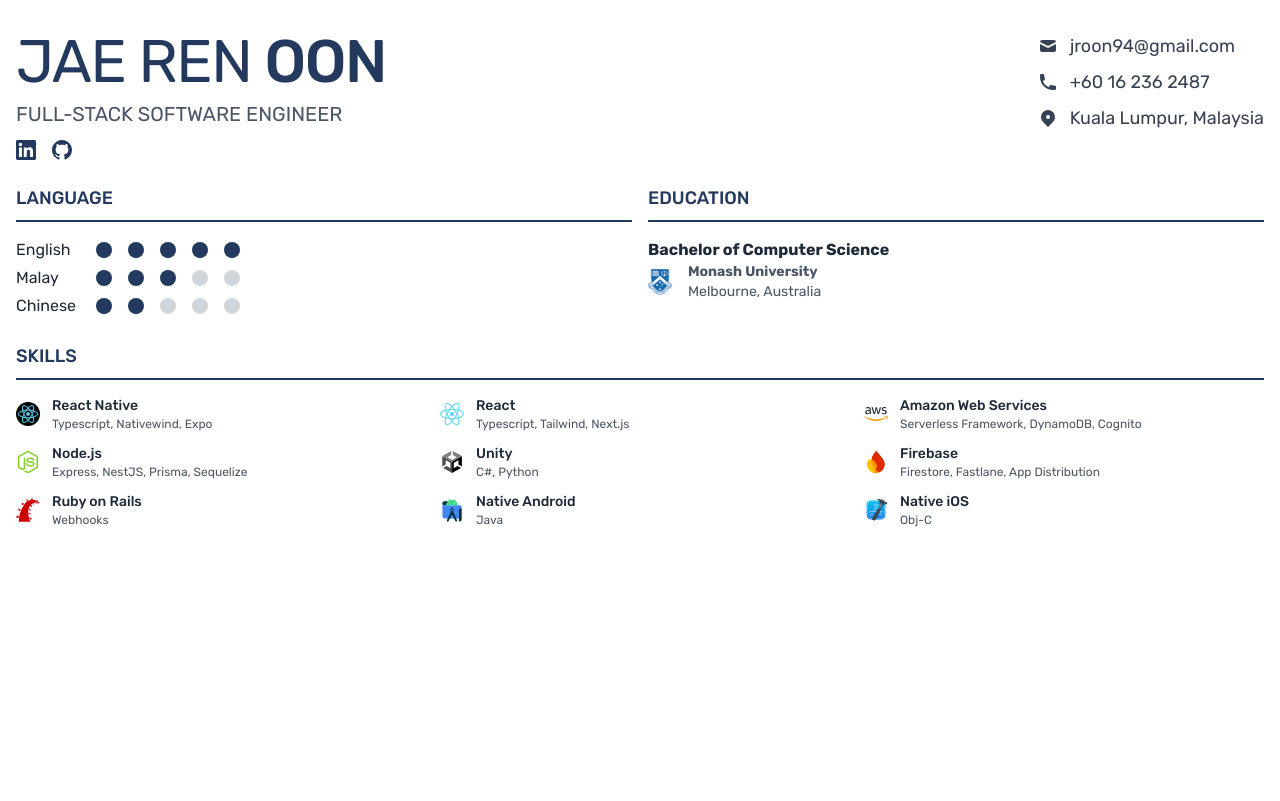
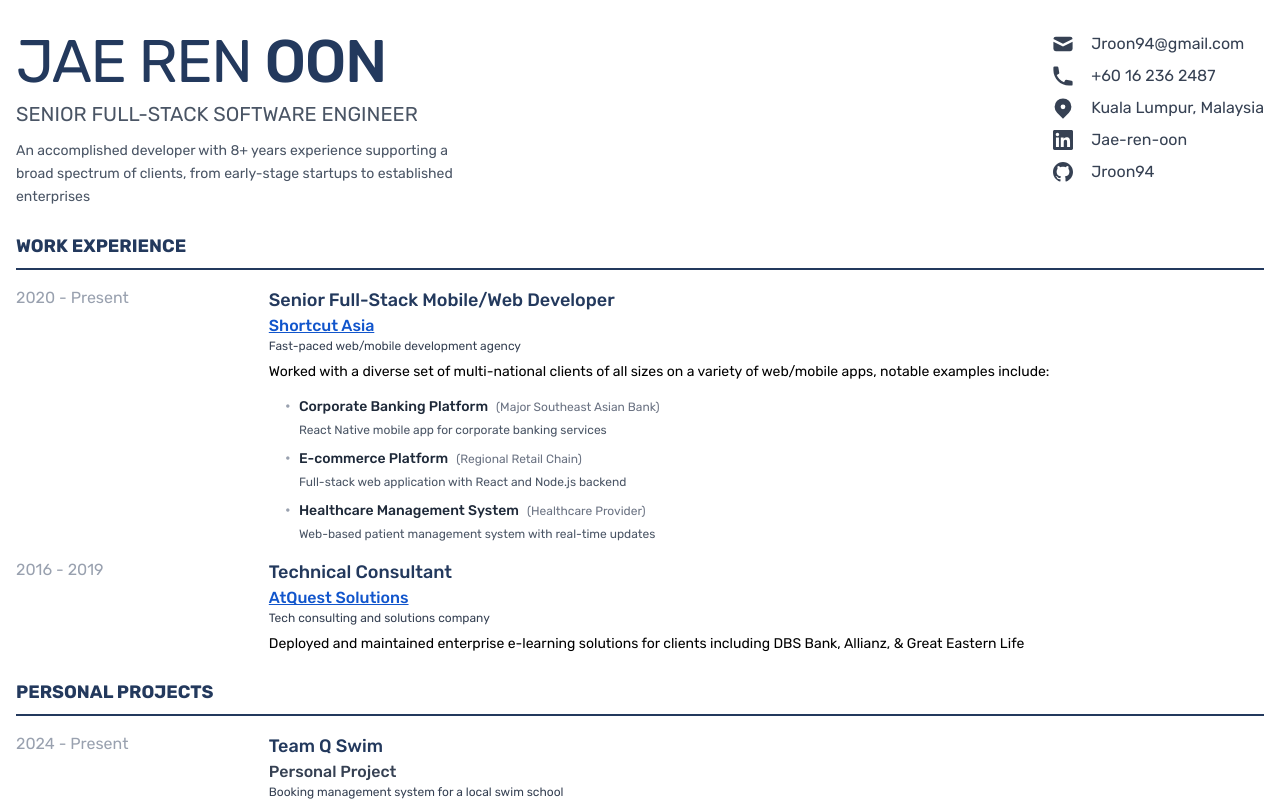
Before and after one commit to Jroon94/jaeren-resume, a Next.js app: page / in a window 1280 px wide. Shown: the top 801 px of the page. Built offline with nearby package versions, Linux system fonts and the light colour scheme.

Commit message:
Add exp and personal projects

```diff
--- a/src/app/app.css
+++ b/src/app/app.css
@@ -2,4 +2,5 @@
 
 @theme {
   --color-core-blue: oklch(0.3451 0.0693 259.82);
+  --color-link-blue: oklch(0.4883 0.1957 261.16);
 }
--- a/src/app/page.tsx
+++ b/src/app/page.tsx
@@ -12,9 +12,105 @@ export default function Home() {
     <div className="w-full px-4 mt-8" ref={componentRef}>
       <Header />
 
+      <div className="mt-6">
+        <h2 className="text-lg font-bold text-core-blue mb-2">
+          WORK EXPERIENCE
+        </h2>
+        <div className="border-b-2 border-core-blue mb-4"></div>
+        <div className="space-y-4">
+          {personalData.experience.map((exp, index) => (
+            <div key={index} className="grid grid-cols-5 gap-4">
+              <div className="col-span-1 text-left">
+                <span className="text-base text-gray-400">{exp.duration}</span>
+              </div>
+              <div className="col-span-4">
+                <h3 className="text-lg text-core-blue font-medium">
+                  {exp.title}
+                </h3>
+                <a
+                  href={exp.companyUrl}
+                  target="_blank"
+                  rel="noopener noreferrer"
+                  className="text-md text-link-blue font-medium underline hover:text-core-blue transition-colors">
+                  {exp.company}
+                </a>
+                <p className="text-xs text-gray-700">
+                  {exp.companyDescription}
+                </p>
+                <p className="text-sm mt-2">{exp.description}</p>
+                {exp.projects && (
+                  <div className="mt-3">
+                    <ul className="space-y-2">
+                      {exp.projects.map((project, projectIndex) => (
+                        <li key={projectIndex} className="ml-4">
+                          <div className="flex items-start">
+                            <span className="text-gray-400 mr-2">•</span>
+                            <div>
+                              <span className="text-sm font-medium text-gray-800">
+                                {project.name}
+                              </span>
+                              <span className="text-xs text-gray-500 ml-2">
+                                ({project.client})
+                              </span>
+                              <p className="text-xs text-gray-600 mt-1">
+                                {project.description}
+                              </p>
+                            </div>
+                          </div>
+                        </li>
+                      ))}
+                    </ul>
+                  </div>
+                )}
+              </div>
+            </div>
+          ))}
+        </div>
+      </div>
+
+      <div className="mt-6">
+        <h2 className="text-lg font-bold text-core-blue mb-2">
+          PERSONAL PROJECTS
+        </h2>
+        <div className="border-b-2 border-core-blue mb-4"></div>
+        <div className="space-y-4">
+          {personalData.personalProjects.map((project, index) => (
+            <div key={index} className="grid grid-cols-5 gap-4">
+              <div className="col-span-1 text-left">
+                <span className="text-base text-gray-400">
+                  {project.duration}
+                </span>
+              </div>
+              <div className="col-span-4">
+                <h3 className="text-lg text-core-blue font-medium">
+                  {project.title}
+                </h3>
+                {(project as any).companyUrl ? (
+                  <a
+                    href={(project as any).companyUrl}
+                    target="_blank"
+                    rel="noopener noreferrer"
+                    className="text-md text-link-blue font-medium underline hover:text-core-blue transition-colors">
+                    {(project as any).company}
+                  </a>
+                ) : (
+                  <span className="text-md text-gray-700 font-medium">
+                    {(project as any).company || 'Personal Project'}
+                  </span>
+                )}
+                <p className="text-xs text-gray-700">
+                  {project.companyDescription}
+                </p>
+                <p className="text-sm mt-2">{project.description}</p>
+              </div>
+            </div>
+          ))}
+        </div>
+      </div>
+
       <div className="grid grid-cols-2 gap-4 mt-6">
         <div>
-          <h2 className="text-lg font-medium text-core-blue mb-2">LANGUAGE</h2>
+          <h2 className="text-lg font-bold text-core-blue mb-2">LANGUAGE</h2>
           <div className="border-b-2 border-core-blue mb-4"></div>
           <div className="space-y-1">
             <div className="flex items-center">
@@ -51,10 +147,12 @@ export default function Home() {
         </div>
 
         <div>
-          <h2 className="text-lg font-medium text-core-blue mb-2">EDUCATION</h2>
+          <h2 className="text-lg font-bold text-core-blue mb-2">EDUCATION</h2>
           <div className="border-b-2 border-core-blue mb-4"></div>
           <div>
-            <div className="text-gray-800 font-bold">Bachelor of Computer Science</div>
+            <div className="text-gray-800 font-bold">
+              Bachelor of Computer Science
+            </div>
             <div className="flex items-center space-x-4">
               <img
                 src="/monash-coat-of-arms.png"
@@ -62,8 +160,12 @@ export default function Home() {
                 className="w-6 h-7 object-contain"
               />
               <div>
-                <div className="text-sm text-gray-600 font-bold">Monash University</div>
-                <div className="text-sm text-gray-600">Melbourne, Australia</div>
+                <div className="text-sm text-gray-600 font-bold">
+                  Monash University
+                </div>
+                <div className="text-sm text-gray-600">
+                  Melbourne, Australia
+                </div>
               </div>
             </div>
           </div>
@@ -71,7 +173,7 @@ export default function Home() {
       </div>
 
       <div className="mt-6">
-        <h2 className="text-lg font-medium text-core-blue mb-2">SKILLS</h2>
+        <h2 className="text-lg font-bold text-core-blue mb-2">SKILLS</h2>
         <div className="border-b-2 border-core-blue mb-4"></div>
         <div className="grid grid-cols-3 gap-x-6 gap-y-3">
           {personalData.skills.map((skill, index) => (
@@ -85,9 +187,13 @@ export default function Home() {
                   />
                 )}
                 <div>
-                  <div className="text-gray-800 text-sm font-medium">{typeof skill === 'string' ? skill : skill.name}</div>
+                  <div className="text-gray-800 text-sm font-medium">
+                    {typeof skill === 'string' ? skill : skill.name}
+                  </div>
                   {typeof skill === 'object' && skill.subtitle && (
-                    <div className="text-gray-600 text-xs">{skill.subtitle}</div>
+                    <div className="text-gray-600 text-xs">
+                      {skill.subtitle}
+                    </div>
                   )}
                 </div>
               </div>
--- a/src/components/Header.tsx
+++ b/src/components/Header.tsx
@@ -16,44 +16,51 @@ export default function Header() {
           <span className="font-medium">{personalData.lastName}</span>
         </h1>
         <p className="text-xl text-gray-600 mt-2">{personalData.jobTitle}</p>
-        <div className="flex space-x-4 mt-3">
-          <a
-            href={personalData.linkedin}
-            target="_blank"
-            rel="noopener noreferrer"
-            className="text-core-blue hover:text-gray-600 transition-colors"
-            title="LinkedIn Profile">
-            <LinkedInIcon />
-          </a>
-          <a
-            href={personalData.github}
-            target="_blank"
-            rel="noopener noreferrer"
-            className="text-core-blue hover:text-gray-600 transition-colors"
-            title="GitHub Profile">
-            <GitHubIcon />
-          </a>
-        </div>
+        <p className="text-sm text-gray-600 mt-3 leading-relaxed max-w-md">
+          {personalData.summary}
+        </p>
       </div>
-      <div className="text-lg text-gray-700 space-y-2">
-        <div className="flex items-center space-x-3">
-          <div className="flex items-center justify-center">
-            <EmailIcon className="w-5 h-5" />
+      <div className="text-base text-gray-700 space-y-2">
+        <div className="flex items-center space-x-4">
+          <div className="w-6 flex items-center justify-center">
+            <EmailIcon className="w-6 h-6" />
           </div>
           <span>{personalData.email}</span>
         </div>
-        <div className="flex items-center space-x-3">
-          <div className="flex items-center justify-center">
-            <PhoneIcon className="w-5 h-5" />
+        <div className="flex items-center space-x-4">
+          <div className="w-6 flex items-center justify-center">
+            <PhoneIcon className="w-6 h-6" />
           </div>
           <span>{personalData.phone}</span>
         </div>
-        <div className="flex items-center space-x-3">
-          <div className="flex items-center justify-center">
-            <LocationIcon className="w-5 h-5" />
+        <div className="flex items-center space-x-4">
+          <div className="w-6 flex items-center justify-center">
+            <LocationIcon className="w-6 h-6" />
           </div>
           <span>{personalData.location}</span>
         </div>
+        <a
+          href={personalData.linkedin}
+          target="_blank"
+          rel="noopener noreferrer"
+          className="flex items-center space-x-4"
+          title="LinkedIn Profile">
+          <div className="w-6 flex items-center justify-center">
+            <LinkedInIcon className="w-5 h-5" />
+          </div>
+          <span>Jae-ren-oon</span>
+        </a>
+        <a
+          href={personalData.github}
+          target="_blank"
+          rel="noopener noreferrer"
+          className="flex items-center space-x-4"
+          title="GitHub Profile">
+          <div className="w-6 flex items-center justify-center">
+            <GitHubIcon className="w-5 h-5" />
+          </div>
+          <span>Jroon94</span>
+        </a>
       </div>
     </div>
   );
--- a/src/data/personal.json
+++ b/src/data/personal.json
@@ -1,12 +1,62 @@
 {
   "firstName": "JAE REN",
   "lastName": "OON",
-  "email": "jroon94@gmail.com",
+  "email": "Jroon94@gmail.com",
   "phone": "+60 16 236 2487",
   "location": "Kuala Lumpur, Malaysia",
-  "jobTitle": "FULL-STACK SOFTWARE ENGINEER",
+  "jobTitle": "SENIOR FULL-STACK SOFTWARE ENGINEER",
   "linkedin": "https://www.linkedin.com/in/jae-ren-oon/",
   "github": "https://github.com/Jroon94",
+  "summary": "An accomplished developer with 8+ years experience supporting a broad spectrum of clients, from early-stage startups to established enterprises",
+  "experience": [
+    {
+      "title": "Senior Full-Stack Mobile/Web Developer",
+      "company": "Shortcut Asia",
+      "companyUrl": "https://shortcut.my/",
+      "companyDescription": "Fast-paced web/mobile development agency",
+      "duration": "2020 - Present",
+      "description": "Worked with a diverse set of multi-national clients of all sizes on a variety of web/mobile apps, notable examples include:",
+      "projects": [
+        {
+          "name": "Corporate Banking Platform",
+          "client": "Major Southeast Asian Bank",
+          "description": "React Native mobile app for corporate banking services"
+        },
+        {
+          "name": "E-commerce Platform",
+          "client": "Regional Retail Chain",
+          "description": "Full-stack web application with React and Node.js backend"
+        },
+        {
+          "name": "Healthcare Management System",
+          "client": "Healthcare Provider",
+          "description": "Web-based patient management system with real-time updates"
+        }
+      ]
+    },
+    {
+      "title": "Technical Consultant",
+      "company": "AtQuest Solutions",
+      "companyUrl": "https://www.atquest.com/",
+      "companyDescription": "Tech consulting and solutions company",
+      "duration": "2016 - 2019",
+      "description": "Deployed and maintained enterprise e-learning solutions for clients including DBS Bank, Allianz, & Great Eastern Life"
+    }
+  ],
+  "personalProjects": [
+    {
+      "title": "Team Q Swim",
+      "companyDescription": "Booking management system for a local swim school",
+      "duration": "2024 - Present",
+      "description": "Single handedly developed full-stack with React Native and the AWS suite (DynamoDB as database). The app allows administrators to CRUD bookings and user profiles, while automatically tracking student attendance for analytics"
+    },
+    {
+      "title": "ShapeLink",
+      "companyDescription": "Mobile puzzle game",
+      "duration": "2019 - 2020",
+      "description": "As a passion project in collaboration with another developer, designed, developed and published a mobile game to the App and Play stores. Implemented an in-game store and advertisements, the game was positively reviewed and ran smoothly."
+    }
+  ],
   "skills": [
     {
       "name": "React Native",
--- a/src/svgs/GitHubIcon.tsx
+++ b/src/svgs/GitHubIcon.tsx
@@ -1,5 +1,5 @@
-const GitHubIcon = () => (
-  <svg className="w-5 h-5" fill="currentColor" viewBox="0 0 24 24">
+const GitHubIcon = ({ className = "w-5 h-5" }: { className?: string }) => (
+  <svg className={className} fill="currentColor" viewBox="0 0 24 24">
     <path d="M12 0c-6.626 0-12 5.373-12 12 0 5.302 3.438 9.8 8.207 11.387.599.111.793-.261.793-.577v-2.234c-3.338.726-4.033-1.416-4.033-1.416-.546-1.387-1.333-1.756-1.333-1.756-1.089-.745.083-.729.083-.729 1.205.084 1.839 1.237 1.839 1.237 1.07 1.834 2.807 1.304 3.492.997.107-.775.418-1.305.762-1.604-2.665-.305-5.467-1.334-5.467-5.931 0-1.311.469-2.381 1.236-3.221-.124-.303-.535-1.524.117-3.176 0 0 1.008-.322 3.301 1.23.957-.266 1.983-.399 3.003-.404 1.02.005 2.047.138 3.006.404 2.291-1.552 3.297-1.23 3.297-1.23.653 1.653.242 2.874.118 3.176.77.84 1.235 1.911 1.235 3.221 0 4.609-2.807 5.624-5.479 5.921.43.372.823 1.102.823 2.222v3.293c0 .319.192.694.801.576 4.765-1.589 8.199-6.086 8.199-11.386 0-6.627-5.373-12-12-12z"/>
   </svg>
 );
--- a/src/svgs/LinkedInIcon.tsx
+++ b/src/svgs/LinkedInIcon.tsx
@@ -1,5 +1,5 @@
-const LinkedInIcon = () => (
-  <svg className="w-5 h-5" fill="currentColor" viewBox="0 0 24 24">
+const LinkedInIcon = ({ className = "w-5 h-5" }: { className?: string }) => (
+  <svg className={className} fill="currentColor" viewBox="0 0 24 24">
     <path d="M20.447 20.452h-3.554v-5.569c0-1.328-.027-3.037-1.852-3.037-1.853 0-2.136 1.445-2.136 2.939v5.667H9.351V9h3.414v1.561h.046c.477-.9 1.637-1.85 3.37-1.85 3.601 0 4.267 2.37 4.267 5.455v6.286zM5.337 7.433c-1.144 0-2.063-.926-2.063-2.065 0-1.138.92-2.063 2.063-2.063 1.14 0 2.064.925 2.064 2.063 0 1.139-.925 2.065-2.064 2.065zm1.782 13.019H3.555V9h3.564v11.452zM22.225 0H1.771C.792 0 0 .774 0 1.729v20.542C0 23.227.792 24 1.771 24h20.451C23.2 24 24 23.227 24 22.271V1.729C24 .774 23.2 0 22.222 0h.003z"/>
   </svg>
 );
```
